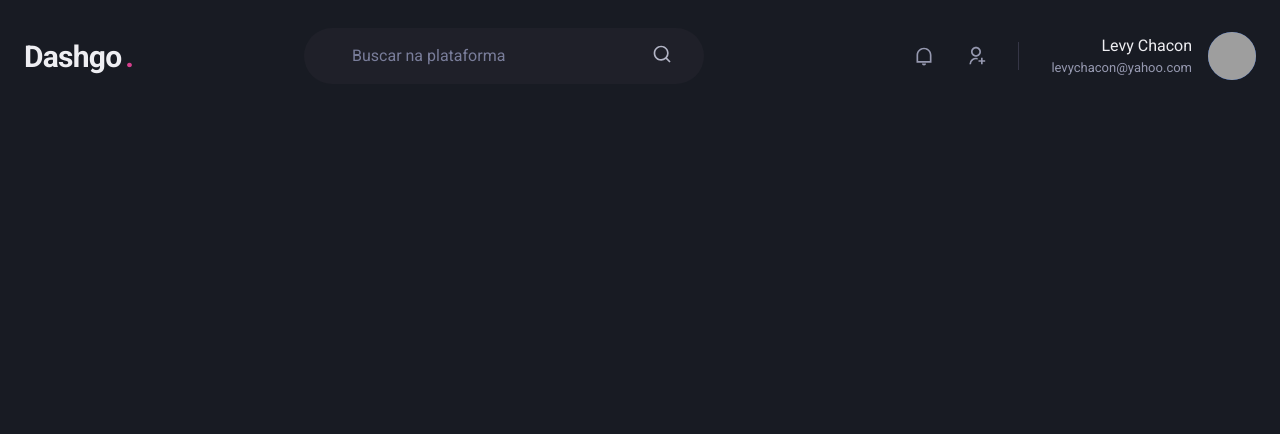
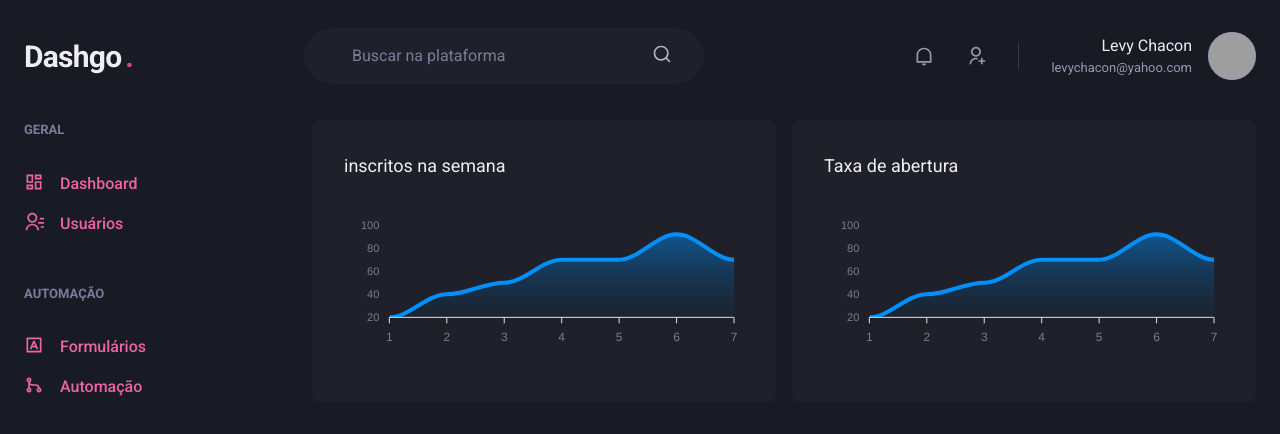
Before and after one commit to levychacon/Dash-Go, a Next.js app: page /dashboard in a window 1280 px wide. Shown: the top 434 px of the page. Built offline with nearby package versions, Linux system fonts and the light colour scheme; grey boxes are pictures that could not be loaded.

Commit message:
Graficos adicionados

```diff
--- a/package.json
+++ b/package.json
@@ -13,9 +13,11 @@
     "@chakra-ui/react": "^1.6.7",
     "@emotion/react": "^11.4.1",
     "@emotion/styled": "^11.3.0",
+    "apexcharts": "^3.28.1",
     "framer-motion": "^4.1.17",
     "next": "11.1.2",
     "react": "17.0.2",
+    "react-apexcharts": "^1.3.9",
     "react-dom": "17.0.2",
     "react-icons": "^4.2.0"
   },
--- /dev/null
+++ b/src/components/SideBar.tsx
@@ -0,0 +1,56 @@
+import { Box, Stack, Text, Link, Icon } from "@chakra-ui/react";
+import { RiDashboardLine, RiContactsLine, RiInputMethodLine, RiGitMergeLine} from "react-icons/ri";
+
+export const SideBar = () => {
+  return (
+    <Box as="aside" w="64" mr="8">
+      <Stack spacing="12" align="flex-start">
+        <Box>
+          <Text fontWeight="bold" fontSize="small" color="gray.400">
+            GERAL
+          </Text>
+          <Stack spacing="4" mt="8" align="stretch">
+            <Link display="flex" align="center" color="pink.400">
+              <Icon as={RiDashboardLine} fontSize="20"/>
+                <Text ml="4" fontWeight="medium">
+                  Dashboard
+                </Text>
+
+            </Link>
+
+            <Link display="flex" align="center" color="pink.400">
+              <Icon as={RiContactsLine} fontSize="20"/>
+                <Text ml="4" fontWeight="medium">
+                  Usuários
+                </Text>
+
+            </Link>
+          </Stack>
+        </Box>
+
+        <Box>
+          <Text fontWeight="bold" fontSize="small" color="gray.400">
+            AUTOMAÇÃO
+          </Text>
+          <Stack spacing="4" mt="8" align="stretch">
+            <Link display="flex" align="center" color="pink.400">
+              <Icon as={RiInputMethodLine} fontSize="20"/>
+                <Text ml="4" fontWeight="medium">
+                  Formulários
+                </Text>
+
+            </Link>
+
+            <Link display="flex" align="center" color="pink.400">
+              <Icon as={RiGitMergeLine} fontSize="20"/>
+                <Text ml="4" fontWeight="medium">
+                  Automação
+                </Text>
+
+            </Link>
+          </Stack>
+        </Box>
+      </Stack>
+    </Box>
+  );
+};
--- a/src/pages/dashboard.tsx
+++ b/src/pages/dashboard.tsx
@@ -1,7 +1,95 @@
-import{ Header} from '../components/Header'
+import { Header } from "../components/Header";
+import { Flex, SimpleGrid, Box, Text, theme } from "@chakra-ui/react";
+import { SideBar } from "../components/SideBar";
+import dynamic from "next/dynamic";
 
-export default function  Dashboard (){
-    return(
-        <Header/>
-    )
+const Chart = dynamic(() => import("react-apexcharts"), {
+  ssr: false,
+});
+
+const options = {
+  chart: {
+    toolbar: {
+      show: false,
+    },
+
+    zoom: {
+      enabled: false,
+    },
+    foreColor: theme.colors.gray[500],
+    },
+    grid: {
+      show: false,
+    },
+    dataLabels: {
+      enabled: false,
+    },
+    tooltip: {
+      enabled: false,
+    },
+
+    fill:{
+        opacity:0.3,
+        type: 'gradient',
+        gradient:{
+            shade:'dark',
+            opacityFrom:0.7,
+            opacityTo:0.3
+        }
+    }
+    // xaxis: {
+    //   type: 'datetime',
+    //   axisBorder: {
+    //     color: theme.colors.gray[600],
+    //   },
+    //   axisTicks: {
+    //     color: theme.colors.gray[600],
+    //   },
+    //   categories: [
+    //     '2021-09-7T00:00:00.000Z',
+    //     '2021-09-8T00:00:00.000Z',
+    //     '2021-09-9T00:00:00.000Z',
+    //     '2021-09-10T00:00:00.000Z',
+    //     '2021-09-11T00:00:00.000Z',
+    //     '2021-09-12T00:00:00.000Z',
+    //     '2021-09-13T00:00:00.000Z',
+    //   ],
+    // },
+
+
+};
+
+const series = [
+  {
+    name: "series1",
+    data: [20, 40, 50, 70, 70, 92, 70],
+  },
+];
+
+export default function Dashboard() {
+  return (
+    <Flex direction="column" h="100vh">
+      <Header />
+
+      <Flex w="100%" my="6" maxWidth={1480} mx="auto" px="6">
+        <SideBar />
+
+        <SimpleGrid flex="1" gap="4" minChildWidth="320px" align="flex-start">
+          <Box p="8" bg="gray.800" borderRadius={8} pb='4'>
+            <Text fontSize="lg" mb="4">
+              inscritos na semana
+            </Text>
+            <Chart type="area" series={series} options={options} height={160} />
+          </Box>
+
+          <Box p="8" bg="gray.800" borderRadius={8}>
+            <Text fontSize="lg" mb="4">
+              Taxa de abertura
+            </Text>
+            <Chart type="area" series={series} options={options} height={160} />
+          </Box>
+        </SimpleGrid>
+      </Flex>
+    </Flex>
+  );
 }
```
Also changed, not shown: 1 other file (tests, documents, lock files or other folders).
